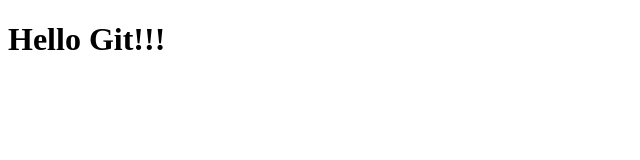
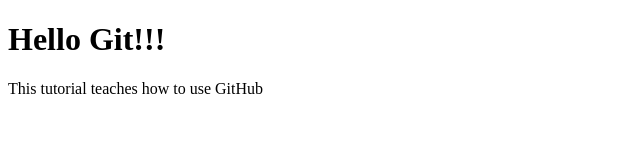
Before and after one commit to vglowczewski/GitHub-Tutorial, a plain HTML site: page index.html in a window 1280 px wide. Shown: the whole page, without its empty margins (0-640 px from the left). Drawn offline with Linux system fonts and the light colour scheme.

Commit message:
Changes made to index.html

```diff
--- a/index.html
+++ b/index.html
@@ -7,5 +7,6 @@
 </head>
 <body>
     <h1>Hello Git!!!</h1>
+    <p>This tutorial teaches how to use GitHub</p>
 </body>
 </html>
```
